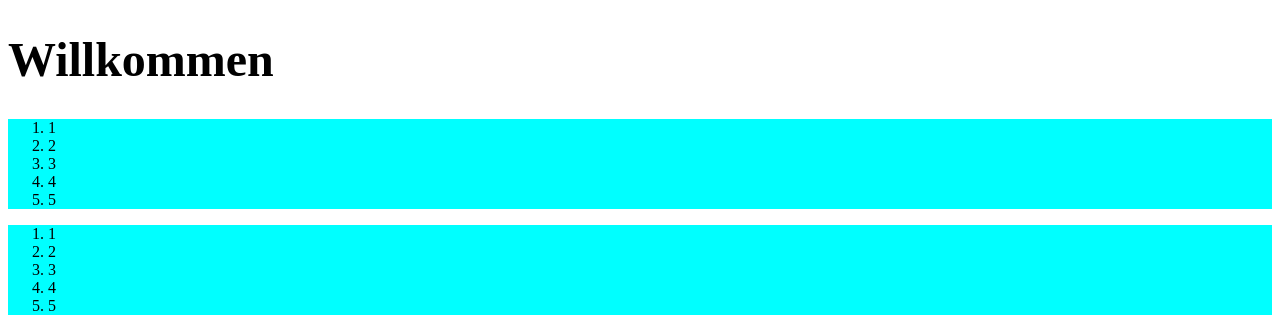
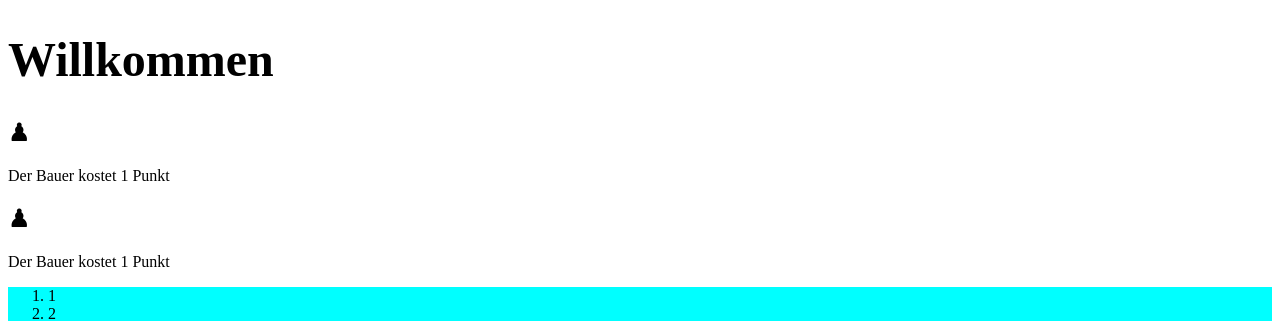
Before and after one commit to mohammadkharma1/01.react, a React (Vite) app: page / in a window 1280 px wide. Shown: the top 321 px of the page. Built offline with nearby package versions, Linux system fonts and the light colour scheme.

Commit message:
Schachfigur 2 Komponente

```diff
--- a/src/App.tsx
+++ b/src/App.tsx
@@ -3,6 +3,7 @@ import { useState } from "react";
 import "./App.css";
 import Card from "./Card";
 import List from "./List.tsx";
+import Pawn from "./Pawn.tsx";
 
 function App() {
   const [count, setCount] = useState(0);
@@ -10,6 +11,8 @@ function App() {
   return (
     <>
       <h1>Willkommen</h1>
+      <Pawn></Pawn>
+      <Pawn></Pawn>
       <List></List>
       <List></List>
       <List></List>
--- /dev/null
+++ b/src/Pawn.tsx
@@ -0,0 +1,12 @@
+function Pawn() {
+  const points = 1;
+
+  return (
+    <div>
+      <h2>♟</h2>
+      <p>Der Bauer kostet {points} Punkt</p>
+    </div>
+  );
+}
+
+export default Pawn;
```
